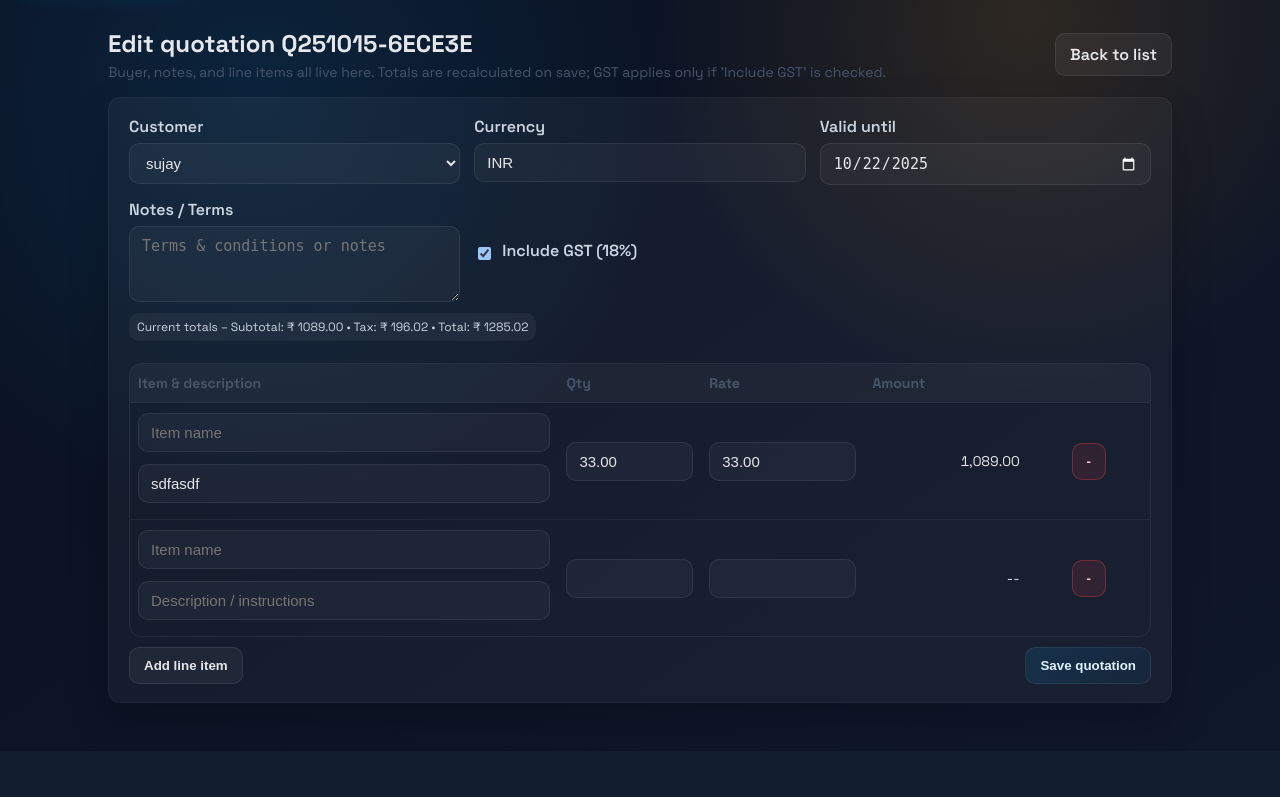
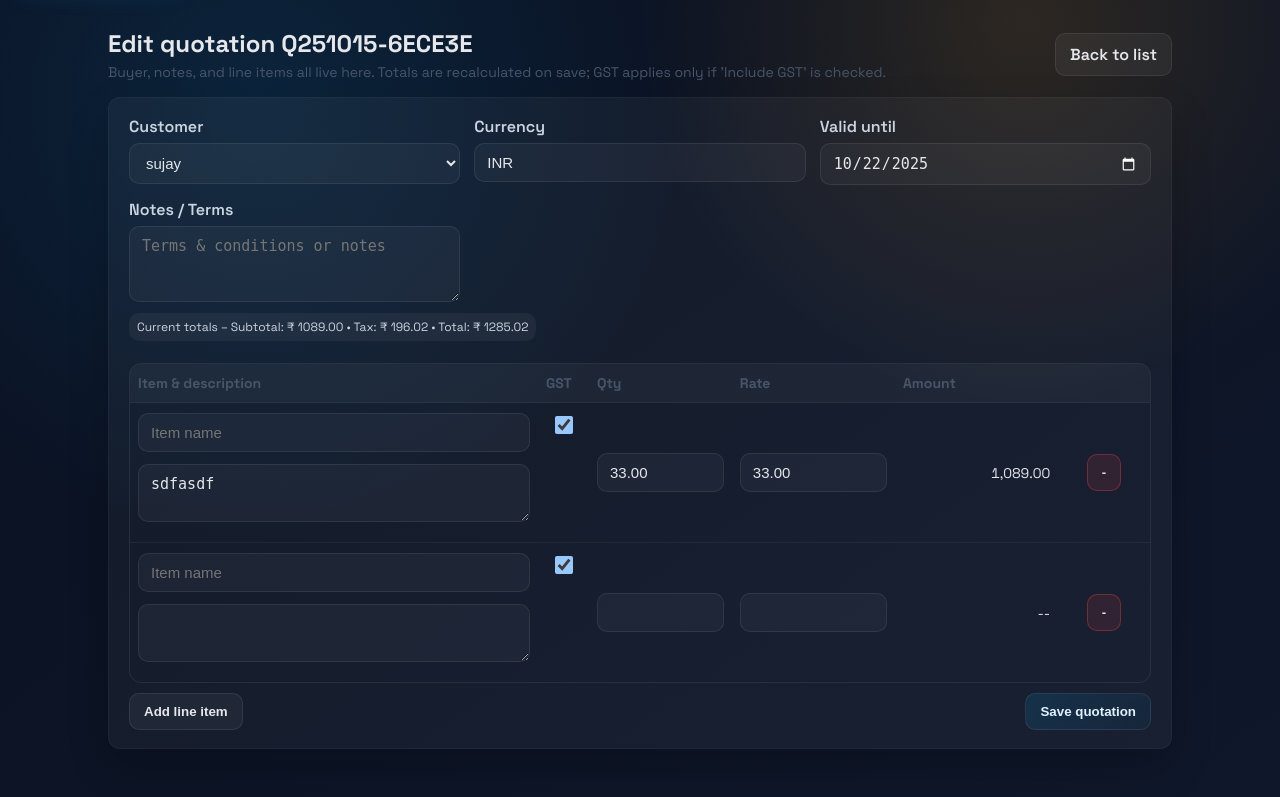
Before and after one commit to sujaybadge/Qutation_management_system, a Django app: page /quotes/2/edit/ in a window 1280 px wide. Shown: the part 66-863 px from the top of the page. Before the commit the page ends 785 px from the top, so only its background shows below. Run offline with Django 4.2, Linux system fonts and the light colour scheme; a user stored in the database is signed in; data comes from the database, SQL or seed files in the repository; some web fonts are replaced.

Commit message:
delet button and item wise gst enabled

```diff
--- a/quotation_models/models.py
+++ b/quotation_models/models.py
@@ -48,7 +48,6 @@ class Quotation(models.Model):
     buyer = models.ForeignKey(Buyer, on_delete=models.PROTECT)
     created_by = models.ForeignKey(User, on_delete=models.PROTECT)
     notes = models.TextField(blank=True, default="")
-    include_gst = models.BooleanField(default=True)
     currency = models.CharField(max_length=8, default="INR")
     created_at = models.DateTimeField(auto_now_add=True)
     valid_until = models.DateTimeField(null=True, blank=True)
@@ -66,6 +65,7 @@ class QuotationItem(models.Model):
     quotation = models.ForeignKey(Quotation, related_name="items", on_delete=models.CASCADE)
     item_name = models.CharField(max_length=200, blank=True, default="")
     description = models.CharField(max_length=500, blank=True, default="")
+    is_gst_applicable = models.BooleanField(default=True)
     qty = models.DecimalField(max_digits=10, decimal_places=2)
     rate = models.DecimalField(max_digits=12, decimal_places=2)
     amount = models.DecimalField(max_digits=12, decimal_places=2)
--- a/quotations/forms.py
+++ b/quotations/forms.py
@@ -41,13 +41,11 @@ class QuotationForm(forms.ModelForm):
 
     class Meta:
         model = Quotation
-        fields = ["buyer", "notes", "include_gst", "currency", "valid_until"]
+        fields = ["buyer", "notes", "currency", "valid_until"]
         widgets = {
             "notes": forms.Textarea(attrs={"rows": 3, "placeholder": "Terms & conditions or notes"}),
             "currency": forms.TextInput(attrs={"placeholder": "INR"}),
         }
-
-    include_gst = forms.BooleanField(required=False, initial=True, label="Include GST (18%)")
 
     def __init__(self, *args, **kwargs):
         super().__init__(*args, **kwargs)
@@ -63,10 +61,11 @@ class QuotationItemForm(forms.ModelForm):
 
     class Meta:
         model = QuotationItem
-        fields = ["item_name", "description", "qty", "rate"]
+        fields = ["item_name", "description", "is_gst_applicable", "qty", "rate"]
         widgets = {
             "item_name": forms.TextInput(attrs={"placeholder": "Item name", "list": "item-suggestions"}),
             "description": forms.TextInput(attrs={"placeholder": "Description / instructions", "list": "instruction-suggestions"}),
+            "is_gst_applicable": forms.CheckboxInput(attrs={"style": "width: 18px; height: 18px; cursor: pointer;"}),
             "qty": forms.NumberInput(attrs={"step": "0.01", "min": "0"}),
             "rate": forms.NumberInput(attrs={"step": "0.01", "min": "0"}),
         }
@@ -104,7 +103,7 @@ def get_item_formset(extra: int = 2):
         Quotation,
         QuotationItem,
         form=QuotationItemForm,
-        fields=["item_name", "description", "qty", "rate"],
+        fields=["item_name", "description", "is_gst_applicable", "qty", "rate"],
         extra=extra,
         can_delete=True,
         validate_min=False,
@@ -154,7 +153,6 @@ class QuotationBlockForm(forms.Form):
     notes = forms.CharField(required=False, initial="GST 18% extra\nValid for 2 days\nPayment 100% in advance", widget=forms.Textarea(attrs={"rows": 2, "placeholder": "Notes / Terms"}))
     currency = forms.CharField(required=False, initial="INR", widget=forms.TextInput(attrs={"placeholder": "INR"}))
     valid_until = forms.DateField(required=False, widget=forms.DateInput(attrs={"type": "date"}))
-    include_gst = forms.BooleanField(required=False, initial=True, label="Include GST (18%)")
 
     def __init__(self, *args, **kwargs):
         super().__init__(*args, **kwargs)
--- a/quotations/views.py
+++ b/quotations/views.py
@@ -129,7 +129,6 @@ def quotation_multi_create(request):
                 {
                     "buyer": copy_source.buyer_id,
                     "notes": copy_source.notes,
-                    "include_gst": copy_source.include_gst,
                     "currency": copy_source.currency,
                     "valid_until": copy_source.valid_until.date() if copy_source.valid_until else None,
                 }
@@ -178,10 +177,11 @@ def quotation_multi_create(request):
                     desc = (form.cleaned_data.get("description") or "").strip()
                     qty = Decimal(form.cleaned_data.get("qty") or 0)
                     rate = Decimal(form.cleaned_data.get("rate") or 0)
+                    is_gst = form.cleaned_data.get("is_gst_applicable", True)
                     if not name and not desc and qty <= 0:
                         continue
                     amount = _money(qty * rate)
-                    items_payload.append({"name": name, "desc": desc, "qty": qty, "rate": rate, "amount": amount})
+                    items_payload.append({"name": name, "desc": desc, "qty": qty, "rate": rate, "amount": amount, "is_gst": is_gst})
                 if not items_payload:
                     bf.add_error(None, "At least one item is required for this quote.")
                     continue
@@ -191,27 +191,28 @@ def quotation_multi_create(request):
                     buyer=bf.cleaned_data["buyer"],
                     created_by=request.user,
                     notes=bf.cleaned_data.get("notes", ""),
-                    include_gst=bool(bf.cleaned_data.get("include_gst", True)),
+                    include_gst=True, # Deprecated global flag, defaulting to True
                     currency=bf.cleaned_data.get("currency") or "INR",
                     valid_until=bf.cleaned_data.get("valid_until"),
                 )
                 subtotal = Decimal("0.00")
+                tax_total = Decimal("0.00")
                 for it in items_payload:
                     QuotationItem.objects.create(
                         quotation=q,
                         item_name=it["name"],
                         description=it["desc"],
+                        is_gst_applicable=it["is_gst"],
                         qty=it["qty"],
                         rate=it["rate"],
                         amount=it["amount"],
                     )
                     subtotal += it["amount"]
+                    if it["is_gst"]:
+                        tax_total += it["amount"] * TAX_RATE
 
                 q.subtotal = _money(subtotal)
-                if q.include_gst:
-                    q.tax = _money(subtotal * TAX_RATE)
-                else:
-                    q.tax = _money(Decimal('0.00'))
+                q.tax = _money(tax_total)
                 q.total = _money(q.subtotal + q.tax)
                 q.save()
 
@@ -316,7 +317,6 @@ def quotation_multi_edit(request):
 
                     quote.buyer = bf.cleaned_data["buyer"]
                     quote.notes = bf.cleaned_data.get("notes", "")
-                    quote.include_gst = bool(bf.cleaned_data.get("include_gst", True))
                     quote.currency = bf.cleaned_data.get("currency") or "INR"
                     quote.valid_until = bf.cleaned_data.get("valid_until")
 
@@ -325,11 +325,10 @@ def quotation_multi_edit(request):
 
                     quote.refresh_from_db()
                     subtotal = sum(it.amount for it in quote.items.all())
+                    tax_total = sum(it.amount * TAX_RATE for it in quote.items.all() if it.is_gst_applicable)
+
                     quote.subtotal = _money(subtotal)
-                    if quote.include_gst:
-                        quote.tax = _money(subtotal * TAX_RATE)
-                    else:
-                        quote.tax = _money(Decimal('0.00'))
+                    quote.tax = _money(tax_total)
                     quote.total = _money(quote.subtotal + quote.tax)
                     quote.save()
 
@@ -367,7 +366,6 @@ def quotation_multi_edit(request):
                 "id": q.id,
                 "buyer": q.buyer_id,
                     "notes": q.notes,
-                    "include_gst": q.include_gst,
                 "currency": q.currency,
                 "valid_until": q.valid_until.date() if q.valid_until else None,
                 "seller": seller_quote.seller_id if seller_quote else None,
@@ -418,7 +416,7 @@ def _handle_quotation_form(request, mode: str, instance: Quotation | None = None
         extra_rows = 1
 
     if not initial:
-        initial = {"currency": "INR", "notes": "GST 18% extra\nValid for 2 days\nPayment 100% in advance", "include_gst": True}
+        initial = {"currency": "INR", "notes": "GST 18% extra\nValid for 2 days\nPayment 100% in advance"}
     else:
         initial.setdefault("currency", "INR")
 
@@ -478,12 +476,10 @@ def _handle_quotation_form(request, mode: str, instance: Quotation | None = None
             # Recalculate totals from all items in the database
             quotation.refresh_from_db()
             subtotal = sum(item.amount for item in quotation.items.all())
+            tax_total = sum(item.amount * TAX_RATE for item in quotation.items.all() if item.is_gst_applicable)
 
             quotation.subtotal = _money(subtotal)
-            if getattr(quotation, 'include_gst', True):
-                quotation.tax = _money(subtotal * TAX_RATE)
-            else:
-                quotation.tax = _money(Decimal('0.00'))
+            quotation.tax = _money(tax_total)
             quotation.total = _money(quotation.subtotal + quotation.tax)
             quotation.save()
 
--- a/templates/quotations/quotation_confirm_delete.html
+++ b/templates/quotations/quotation_confirm_delete.html
@@ -14,7 +14,7 @@
     <div class="panel">
         <p>Are you sure you want to delete quotation <strong>{{ quotation.code }}</strong> for <strong>{{ quotation.buyer.name }}</strong>?</p>
         <div class="actions" style="margin-top:12px;">
-            <button class="btn-danger btn" type="submit">Yes, delete it</button>
+            <button class="btn btn-danger" type="submit">Delete</button>
         </div>
     </div>
 </form>
--- a/templates/quotations/quotation_form.html
+++ b/templates/quotations/quotation_form.html
@@ -49,9 +49,6 @@
                 {{ form.notes }}
                 {% for error in form.notes.errors %}<div class="page-subtitle" style="color:#fca5a5">{{ error }}</div>{% endfor %}
             </div>
-            <div style="display:flex; align-items:center; gap:8px;">
-                {{ form.include_gst }} <label for="{{ form.include_gst.id_for_label }}">Include GST (18%)</label>
-            </div>
         </div>
         {% if quotation %}
             <div class="tag" style="margin: 6px 0 12px 0;">Current totals – Subtotal: ₹ {{ quotation.subtotal }} • Tax: ₹ {{ quotation.tax }} • Total: ₹ {{ quotation.total }}</div>
@@ -72,7 +69,8 @@
             <table>
                 <thead>
                     <tr>
-                        <th style="width:42%">Item & description</th>
+                        <th style="width:40%">Item & description</th>
+                        <th style="width:5%">GST</th>
                         <th style="width:14%">Qty</th>
                         <th style="width:16%">Rate</th>
                         <th style="width:16%">Amount</th>
@@ -85,10 +83,13 @@
                             {{ f.id }}
                             <td class="item-cell">
                                 <div>{{ f.item_name }}</div>
-                                <div style="margin-top:6px;">{{ f.description }}</div>
+                                <div style="margin-top:6px;">
+                                    <textarea name="{{ f.description.html_name }}" id="{{ f.description.id_for_label }}" rows="2" style="width:100%; resize:vertical;">{{ f.description.value|default_if_none:"" }}</textarea>
+                                </div>
                                 {% for error in f.item_name.errors %}<div class="page-subtitle" style="color:#fca5a5">{{ error }}</div>{% endfor %}
                                 {% for error in f.description.errors %}<div class="page-subtitle" style="color:#fca5a5">{{ error }}</div>{% endfor %}
                             </td>
+                            <td style="text-align:center; vertical-align:top; padding-top:10px;">{{ f.is_gst_applicable }}</td>
                             <td>{{ f.qty }}{% for error in f.qty.errors %}<div class="page-subtitle" style="color:#fca5a5">{{ error }}</div>{% endfor %}</td>
                             <td>{{ f.rate }}{% for error in f.rate.errors %}<div class="page-subtitle" style="color:#fca5a5">{{ error }}</div>{% endfor %}</td>
                             <td class="amount-cell"><span data-amount>--</span></td>
@@ -117,8 +118,11 @@
         {{ f.id }}
         <td class="item-cell">
             <div>{{ f.item_name }}</div>
-            <div style="margin-top:6px;">{{ f.description }}</div>
+            <div style="margin-top:6px;">
+                <textarea name="{{ f.description.html_name }}" id="{{ f.description.id_for_label }}" rows="2" style="width:100%; resize:vertical;">{{ f.description.value|default_if_none:"" }}</textarea>
+            </div>
         </td>
+        <td style="text-align:center; vertical-align:top; padding-top:10px;">{{ f.is_gst_applicable }}</td>
         <td>{{ f.qty }}</td>
         <td>{{ f.rate }}</td>
         <td class="amount-cell"><span data-amount>--</span></td>
@@ -154,7 +158,7 @@
         const amountSlot = row.querySelector('[data-amount]');
         const deleteInput = row.querySelector('input[name$="-DELETE"]');
         const itemInput = row.querySelector('input[name$="-item_name"]');
-        const descInput = row.querySelector('input[name$="-description"]');
+        const descInput = row.querySelector('[name$="-description"]');
 
         function fillDescriptionFromCatalog(force = false) {
             if (!itemInput) return;
--- a/templates/quotations/quotation_list.html
+++ b/templates/quotations/quotation_list.html
@@ -77,10 +77,7 @@
                         <a class="btn-secondary btn" href="{% url 'quotations:print' q.id %}" target="_blank">Print</a>
                         <a class="btn-secondary btn" href="{% url 'quotations:edit' q.id %}">Edit</a>
                         <a class="btn btn" href="{% url 'quotations:copy' q.id %}">Copy</a>
-                        <form method="post" action="{% url 'quotations:delete' q.id %}" style="display:inline" onsubmit="return confirm('Delete this quotation?');">
-                            {% csrf_token %}
-                            <button class="btn btn-danger" type="submit">Delete</button>
-                        </form>
+                        <a class="btn btn-danger" href="{% url 'quotations:delete' q.id %}">Delete</a>
                     </td>
                 </tr>
                 {% endfor %}
```
Also changed, not shown: templates/quotations/quotation_multi_edit.html (+11 -7 lines), templates/quotations/quotation_multi_form.html (+11 -7 lines), templates/quotations/quotation_print.html (+13 -4 lines), quotation_models/migrations/0006_quotationitem_is_gst_applicable.py (added), quotation_models/migrations/0007_remove_quotation_include_gst.py (added).
